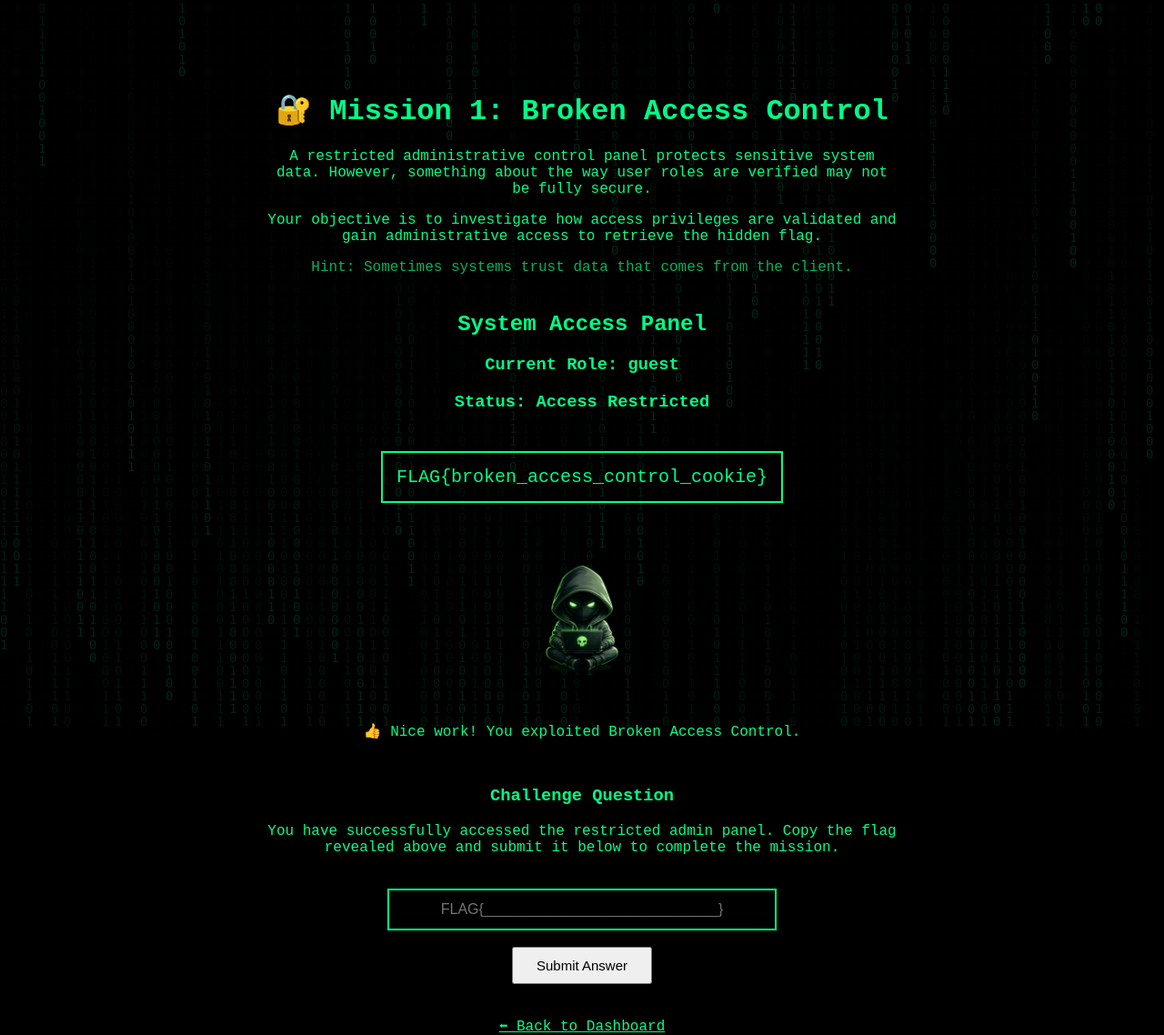
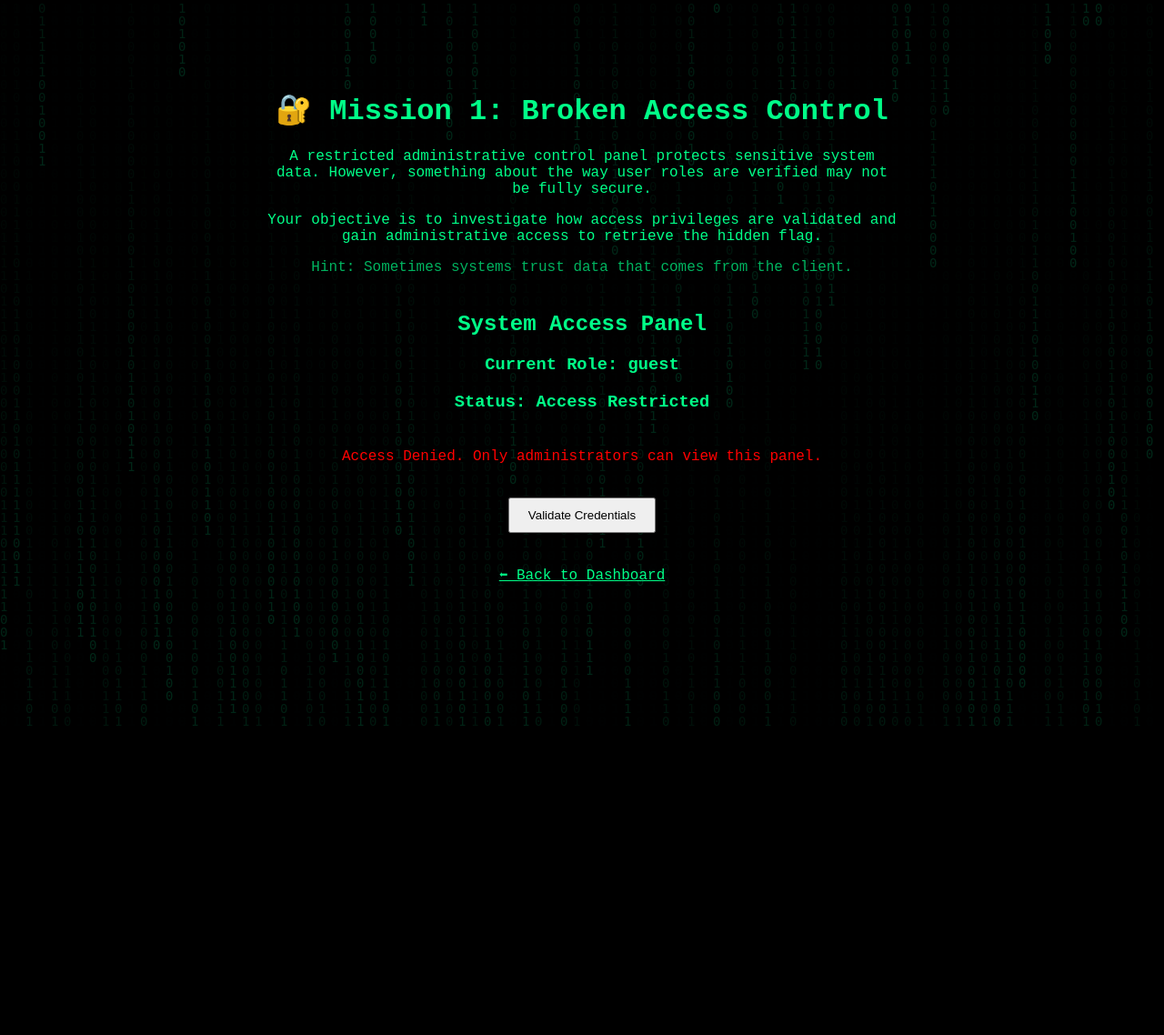
Before and after one commit to pavanmayamandiram-dotcom/ctf-web-challenge, a Flask app: page /game1 in a window 1280 px wide. Shown: the whole page at 91% size. After the commit the page ends 798 px from the top, so only its background shows below. Run offline with Flask 3, Linux system fonts and the light colour scheme.

Commit message:
fixed flag submission visibility1

```diff
--- a/templates/game1.html
+++ b/templates/game1.html
@@ -29,31 +29,32 @@ Hint: Sometimes systems trust data that comes from the client.
 
 </div>
 
-
 <h2>System Access Panel</h2>
 
 <h3>Current Role: {{ role }}</h3>
 <h3>Status: {{ message }}</h3>
 
 
+{% if role == "admin" %}
+
+<!-- FLAG ONLY FOR ADMIN -->
 <div style="margin-top:25px; padding:15px; border:2px solid #00ff88; display:inline-block; font-size:20px;">
 FLAG{broken_access_control_cookie}
 </div>
 
-
 <div style="margin-top:40px;">
 <img src="{{ url_for('static', filename='images/hacker.png') }}" style="width:120px;">
-<p>👍 Nice work! You exploited Broken Access Control.</p>
+<p>👍 Nice work! You gained admin access.</p>
 </div>
 
-
+<!-- FLAG SUBMISSION -->
 <div style="margin-top:50px; width:700px; margin-left:auto; margin-right:auto;">
 
-<h3>Challenge Question</h3>
+<h3>Submit the Flag</h3>
 
 <p>
-You have successfully accessed the restricted admin panel.
-Copy the flag revealed above and submit it below to complete the mission.
+You successfully accessed the admin panel.
+Enter the flag below to complete Mission 1.
 </p>
 
 <form method="POST" action="/submit_flag1">
@@ -61,7 +62,7 @@ Copy the flag revealed above and submit it below to complete the mission.
 <input
 type="text"
 name="flag"
-placeholder="FLAG{_____________________________}"
+placeholder="FLAG{________________________}"
 style="
 padding:12px;
 width:400px;
@@ -77,13 +78,26 @@ required>
 <br><br>
 
 <button style="padding:10px 25px; font-size:15px;">
-Submit Answer
+Submit Flag
 </button>
 
 </form>
 
 </div>
 
+{% else %}
+
+<p style="margin-top:40px; color:red;">
+Access Denied. Only administrators can view this panel.
+</p>
+
+<form method="POST">
+<button style="padding:10px 20px; margin-top:20px;">
+Validate Credentials
+</button>
+</form>
+
+{% endif %}
 
 <br><br>
 <a href="/dashboard" style="color:#00ff88;">⬅ Back to Dashboard</a>
```
